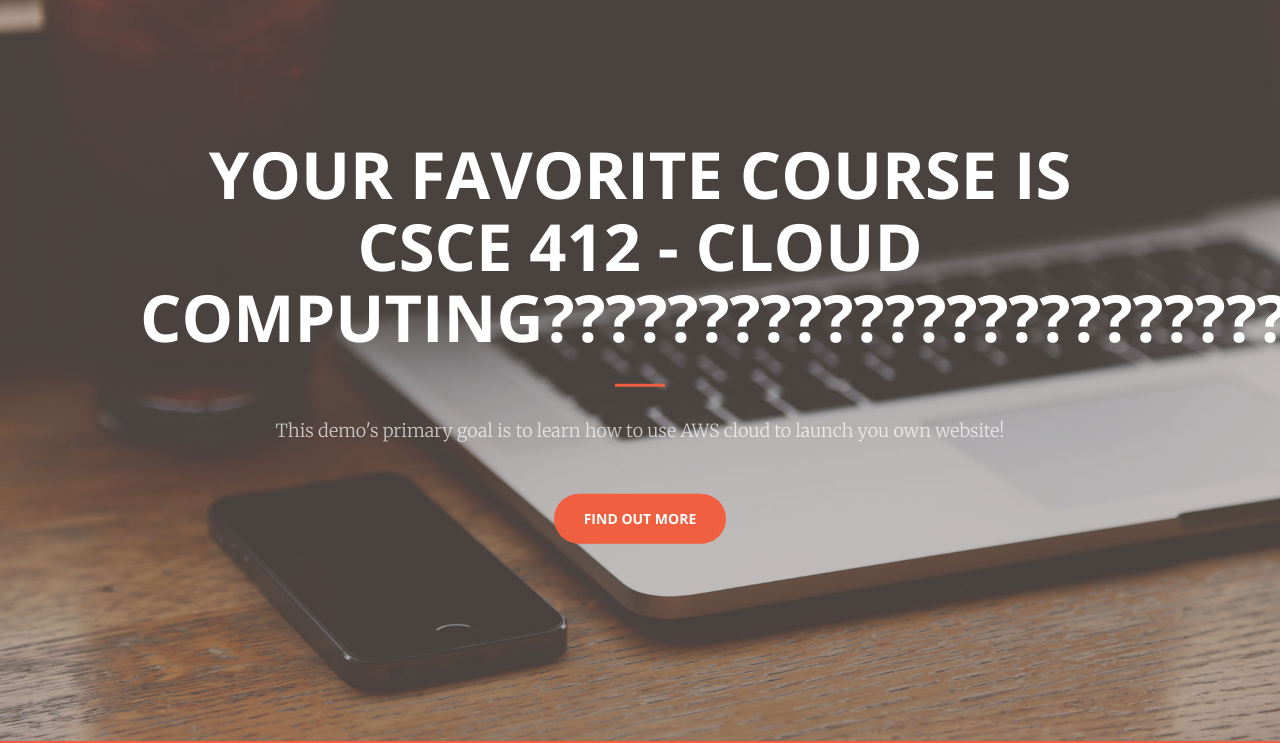
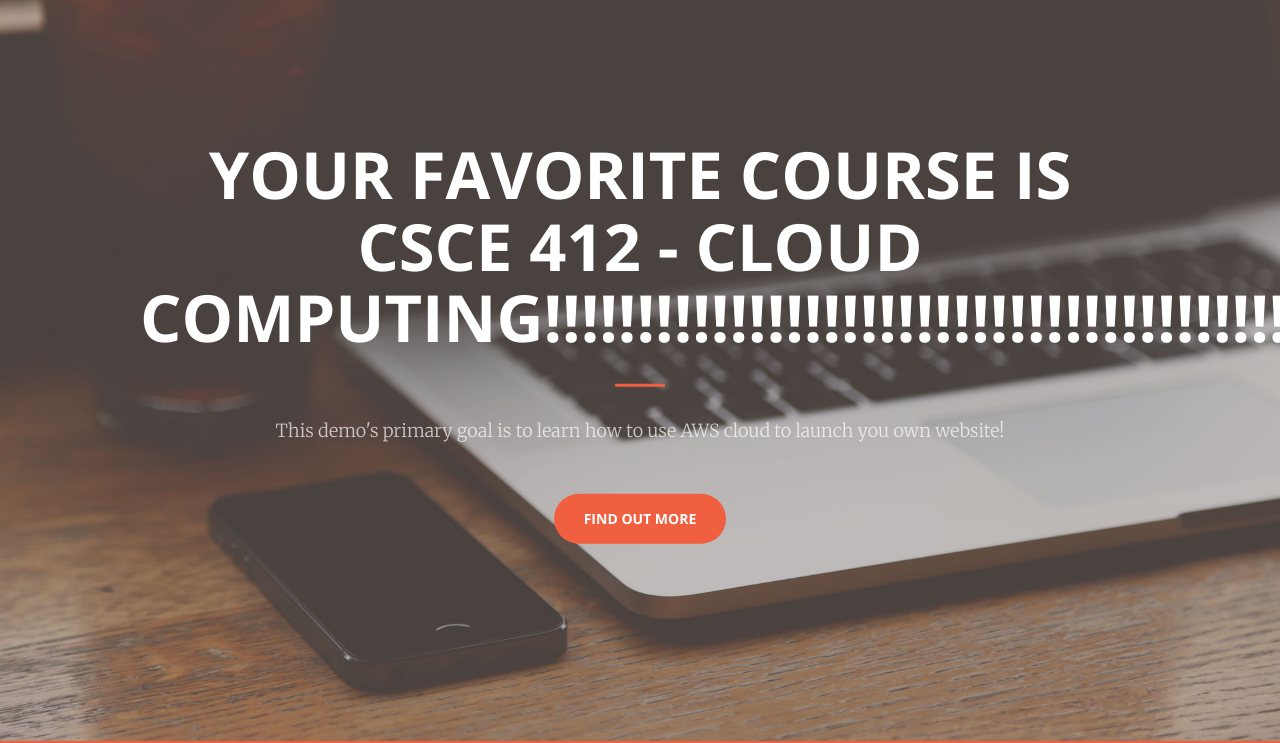
Before and after one commit to boss876857/csce412_project5, a plain HTML site: page index.html in a window 1280 px wide. Shown: the part 59-802 px from the top of the page. Drawn offline with nearby package versions, Linux system fonts and the light colour scheme.

Commit message:
update 3

```diff
--- a/index.html
+++ b/index.html
@@ -74,7 +74,7 @@
     <header>
         <div class="header-content">
             <div class="header-content-inner">
-                <h1>Your Favorite Course is CSCE 412 - Cloud Computing?????????????????????????????????</h1>
+                <h1>Your Favorite Course is CSCE 412 - Cloud Computing!!!!!!!!!!!!!!!!!!!!!!!!!!!!!!!!!!!!!!!!!!!!!!!!!!!!!!</h1>
                 <hr>
                 <p>This demo's primary goal is to learn how to use AWS cloud to launch you own website!</p>
                 <a href="#about" class="btn btn-primary btn-xl page-scroll">Find Out More</a>
```
